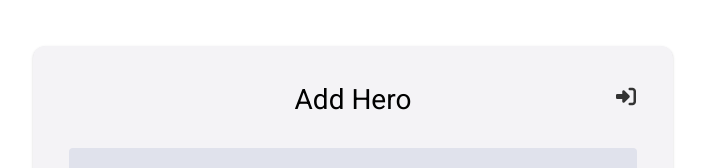
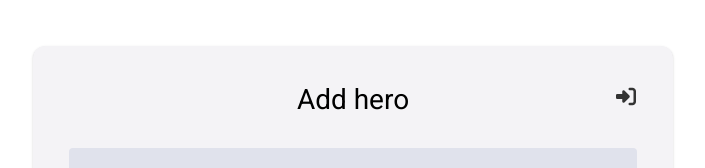
Before and after one commit to AlvGonzDel/alovia-test, an Angular app: page /form in a window 1280 px wide. Shown: the top 168 px of the page, without its empty margins (287-992 px from the left). Built offline with nearby package versions, Linux system fonts and the light colour scheme.

Commit message:
fix(heroes-form): fixed title

```diff
--- a/src/app/root/heroes-form/heroes-form.component.html
+++ b/src/app/root/heroes-form/heroes-form.component.html
@@ -1,7 +1,9 @@
 <div class="main-container">
   <mat-card>
     <mat-card-header class="header">
-      <mat-card-title><h5>Add Hero</h5></mat-card-title>
+      <mat-card-title
+        ><h5>{{ isEditing ? "Edit hero" : "Add hero" }}</h5></mat-card-title
+      >
     </mat-card-header>
     <mat-card-content>
       <form [formGroup]="heroForm" (ngSubmit)="submitHero()" class="hero-form">
```
